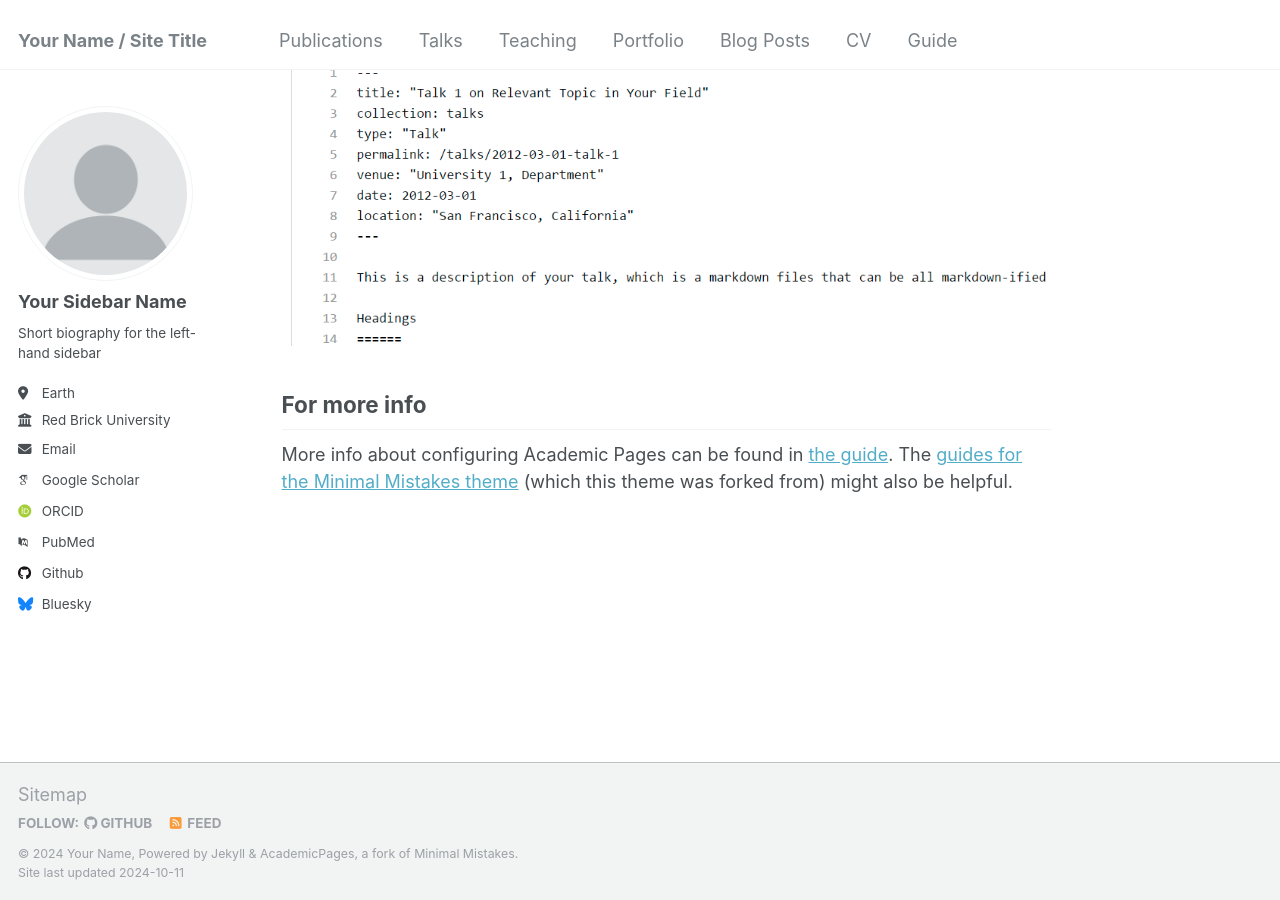
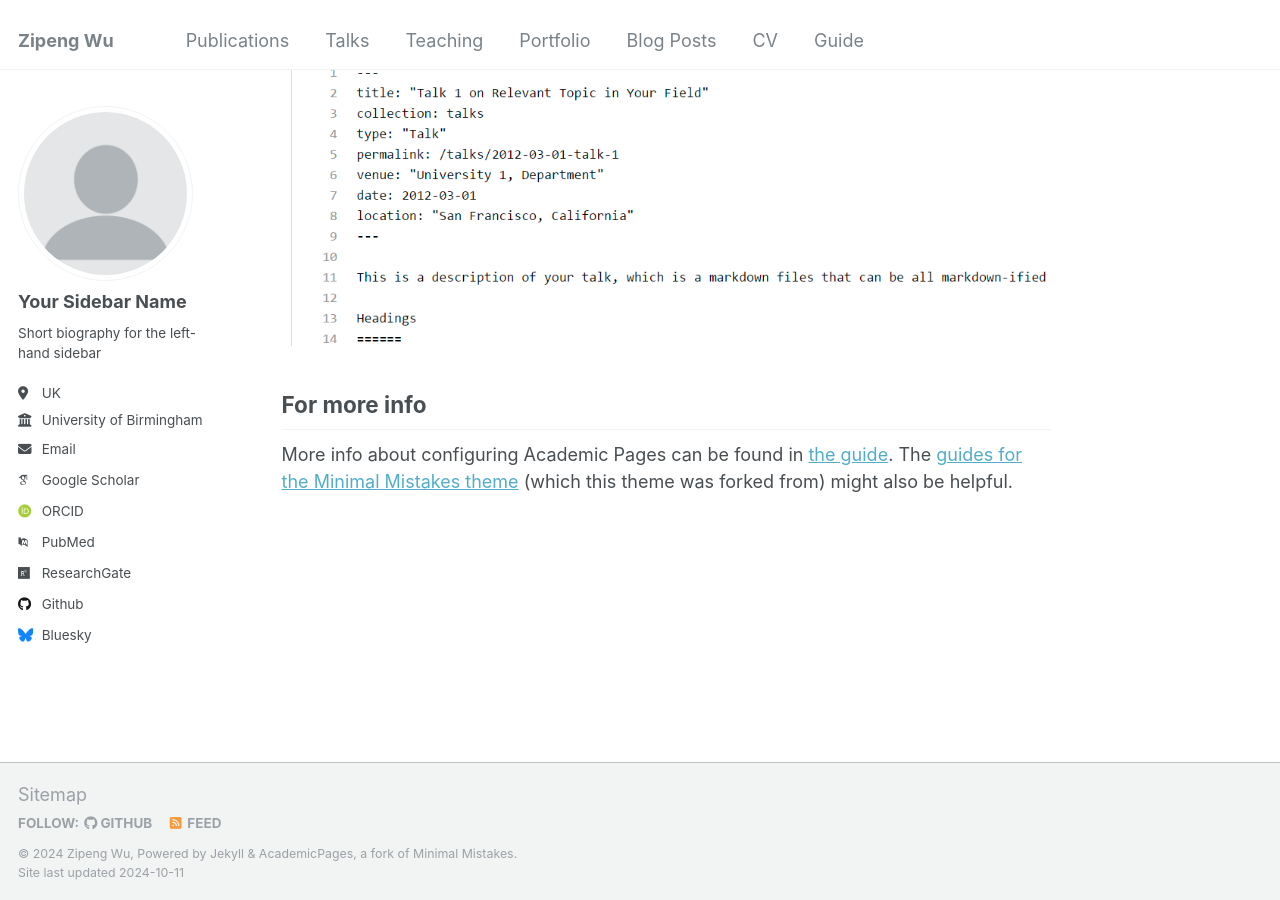
Before and after one commit to WuzipengYL/ZipengWu.github.io, a Jekyll site: the page built from _pages/about.md, in a window 1280 px wide and 900 px high, scrolled down 2643 px. Built offline with Jekyll 4.4.1, drawn with Linux system fonts in a browser that asks for light colours; some web fonts are replaced.

Commit message:
Update _config.yml

```diff
--- a/_config.yml
+++ b/_config.yml
@@ -8,9 +8,9 @@
 
 # Basic Site Settings
 locale                   : "en-US"
-title                    : "Your Name / Site Title"
+title                    : "Zipeng Wu"
 title_separator          : "-"
-name                     : &name "Your Name"
+name                     : &name "Zipeng Wu"
 description              : &description "personal description"
 url                      : https://academicpages.github.io # the base hostname & protocol for your site e.g. "https://mmistakes.github.io"
 baseurl                  : "" # the subpath of your site, e.g. "/blog"
@@ -25,19 +25,19 @@ author:
   name             : "Your Sidebar Name"
   pronouns         : # example: "she/her"
   bio              : "Short biography for the left-hand sidebar"
-  location         : "Earth"
-  employer         : "Red Brick University"
+  location         : "UK"
+  employer         : "University of Birmingham"
   uri              : # URL
-  email            : "none@example.org"
+  email            : "zxw365@student.bham.ac.uk"
 
   # Academic websites
   arxiv            : # URL - Update with the correct link to your profile
-  googlescholar    : "https://scholar.google.com/citations?user=PS_CX0AAAAAJ"
+  googlescholar    : "https://scholar.google.com/citations?user=CROGdXYAAAAJ&hl=en"
   impactstory      : # URL
   orcid            : "http://orcid.org/yourorcidurl"
   semantic         : # URL
   pubmed           : "https://www.ncbi.nlm.nih.gov/pubmed/?term=john+snow"
-  researchgate     : # URL
+  researchgate     : ""
 
   # Repositories and software development
   bitbucket        : # Username - Update with your username on the site
```
